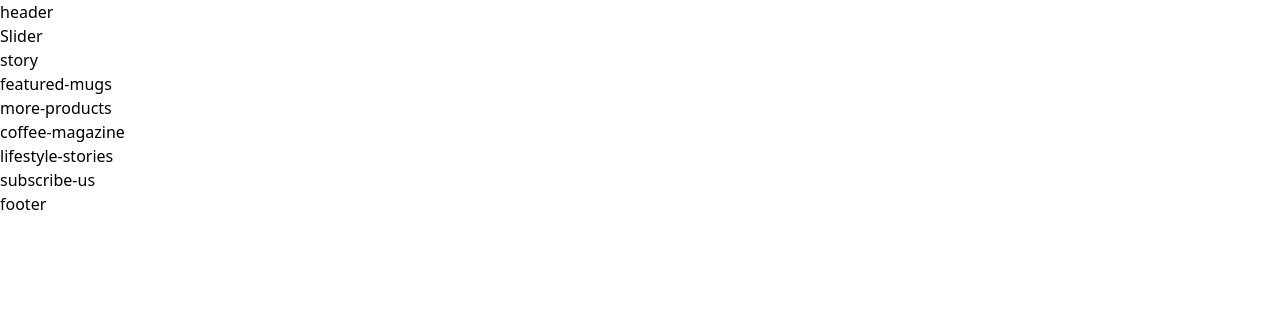
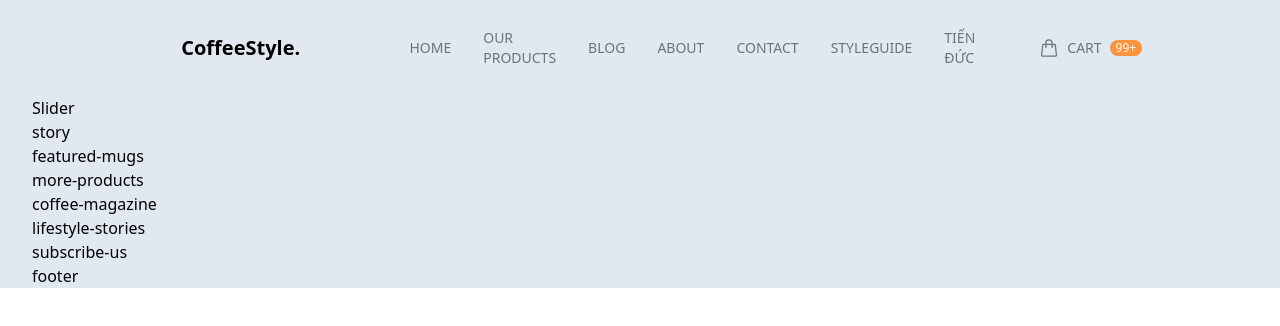
Before and after one commit to Tienduc37y/coffee-tailwindcss, a website: page public/index.html in a window 1280 px wide. Drawn offline with nearby package versions, Linux system fonts and the light colour scheme; files that its build step writes are made by us from their sources.

Commit message:
thanh_header

```diff
--- a/public/index.html
+++ b/public/index.html
@@ -4,16 +4,40 @@
     <meta charset="UTF-8">
     <meta name="viewport" content="width=device-width, initial-scale=1.0">
     <title>Coffee Style by TailwindCSS</title>
-    <link href="./output.css" rel="stylesheet">
+    <link href="./output.css" type="text/css" rel="stylesheet">
 </head>
 <body>
     <!-- Start Root -->
     <div id="root">
         <!-- Start Content-Wrapper -->
-        <div class="content-wrapper">
+        <div class="content-wrapper max-w-screen-2xl text-base mx-auto px-8 bg-slate-200">
             <!-- Start Header -->
-            <header>
-                header
+            <header class="py-6 mx-10">
+                <nav class="flex justify-between items-center">
+                    <div class="logo basis-2/6 text-center text-xl font-semibold cursor-pointer">
+                        CoffeeStyle.
+                    </div>
+                    <ul class="basis-3/6 flex items-center justify-end gap-8 uppercase text-sm text-gray-500 font-medium">
+                        <li class="top-menu-icon"><a href="#">Home</a></li>
+                        <li class="top-menu-icon"><a href="#">Our Products</a></li>
+                        <li class="top-menu-icon"><a href="#">Blog</a></li>
+                        <li class="top-menu-icon"><a href="#">About</a></li>
+                        <li class="top-menu-icon"><a href="#">Contact</a></li>
+                        <li class="top-menu-icon"><a href="#">StyleGuide</a></li>
+                        <li class="top-menu-icon"><a href="https://facebook.com/ChanDuc0307">Tiến Đức</a></li>
+                    </ul>
+                    <ul class="basis-1/6 flex justify-start items-center ml-16 uppercase text-sm text-gray-500 font-medium">
+                        <li class="top-menu-icon">
+                            <a href="#" class="flex items-center">
+                                <svg class="td-icon" xmlns="http://www.w3.org/2000/svg" fill="none" viewBox="0 0 24 24" stroke-width="1.5" stroke="currentColor" class="w-6 h-6">
+                                    <path stroke-linecap="round" stroke-linejoin="round" d="M15.75 10.5V6a3.75 3.75 0 1 0-7.5 0v4.5m11.356-1.993 1.263 12c.07.665-.45 1.243-1.119 1.243H4.25a1.125 1.125 0 0 1-1.12-1.243l1.264-12A1.125 1.125 0 0 1 5.513 7.5h12.974c.576 0 1.059.435 1.119 1.007ZM8.625 10.5a.375.375 0 1 1-.75 0 .375.375 0 0 1 .75 0Zm7.5 0a.375.375 0 1 1-.75 0 .375.375 0 0 1 .75 0Z" />
+                                </svg>
+                                <span class="mx-2">Cart</span>
+                                <span class="td-badge-circle bg-orange-400 text-white">99+</span>
+                            </a>
+                        </li>
+                    </ul>
+                </nav>
             </header>
             <!-- End Header -->
             <!-- Start Main -->
--- a/src/input.css
+++ b/src/input.css
@@ -1,3 +1,15 @@
 @tailwind base;
 @tailwind components;
 @tailwind utilities;
+
+
+.top-menu-icon {
+    @apply cursor-pointer py-1 hover:text-gray-900 relative after:absolute after:bottom-0 after:left-0 after:bg-light-coffee after:h-0.5 after:w-0 hover:after:w-full after:transition-all after:ease-in-out after:duration-300;
+}
+
+.td-icon {
+    @apply w-5 h-5 inline-block;
+}
+.td-badge-circle {
+    @apply text-xs text-center rounded-full px-1.5;
+}
--- a/tailwind.config.js
+++ b/tailwind.config.js
@@ -2,7 +2,11 @@
 module.exports = {
   content: ["./public/**/*.{html,js}"],
   theme: {
-    extend: {},
+    extend: {
+      colors:{
+        'light-coffee':'#C89F94'
+      }
+    },
   },
   plugins: [],
 }
```
Also changed, not shown: public/output.css (deleted), readme.md (added), 1 other file.
